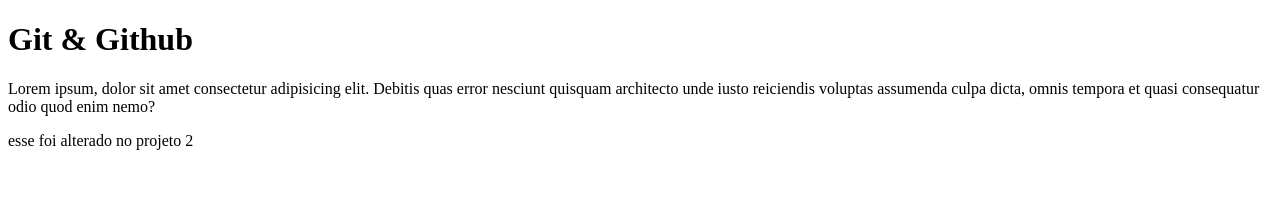
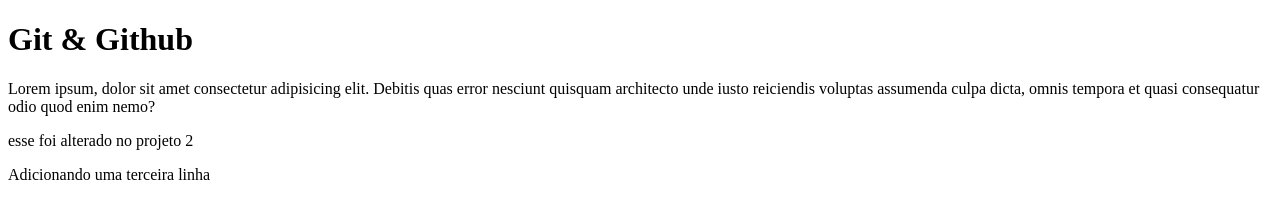
Before and after one commit to SnneidProz/teste, a plain HTML site: page index.html in a window 1280 px wide. Drawn offline with Linux system fonts and the light colour scheme.

Commit message:
Terceira linha

```diff
--- a/index.html
+++ b/index.html
@@ -9,5 +9,6 @@
     <h1>Git & Github</h1>
     <p>Lorem ipsum, dolor sit amet consectetur adipisicing elit. Debitis quas error nesciunt quisquam architecto unde iusto reiciendis voluptas assumenda culpa dicta, omnis tempora et quasi consequatur odio quod enim nemo?</p>
     <p>esse foi alterado no projeto 2</p>
+    <p>Adicionando uma terceira linha</p>
 </body>
 </html>
```
